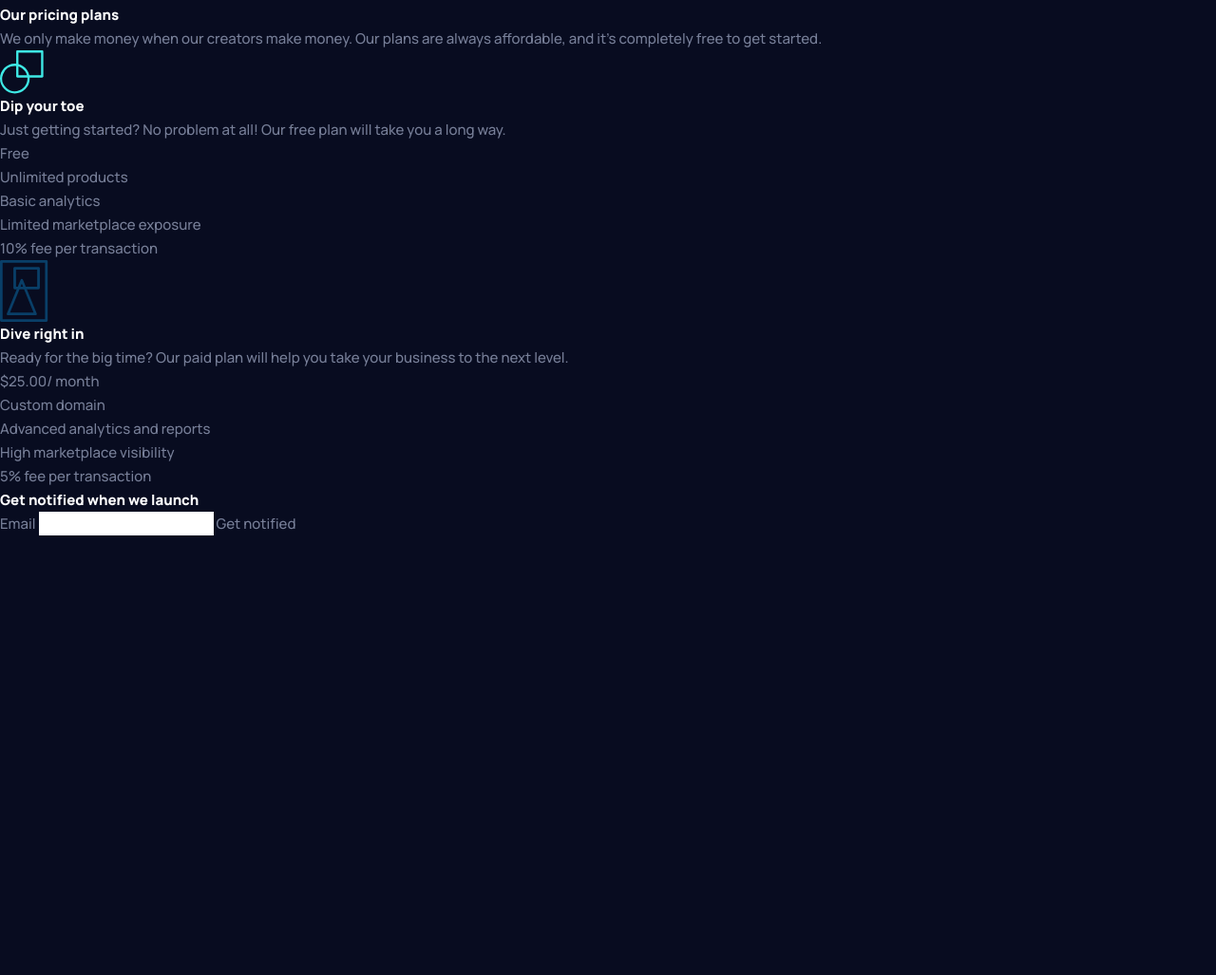
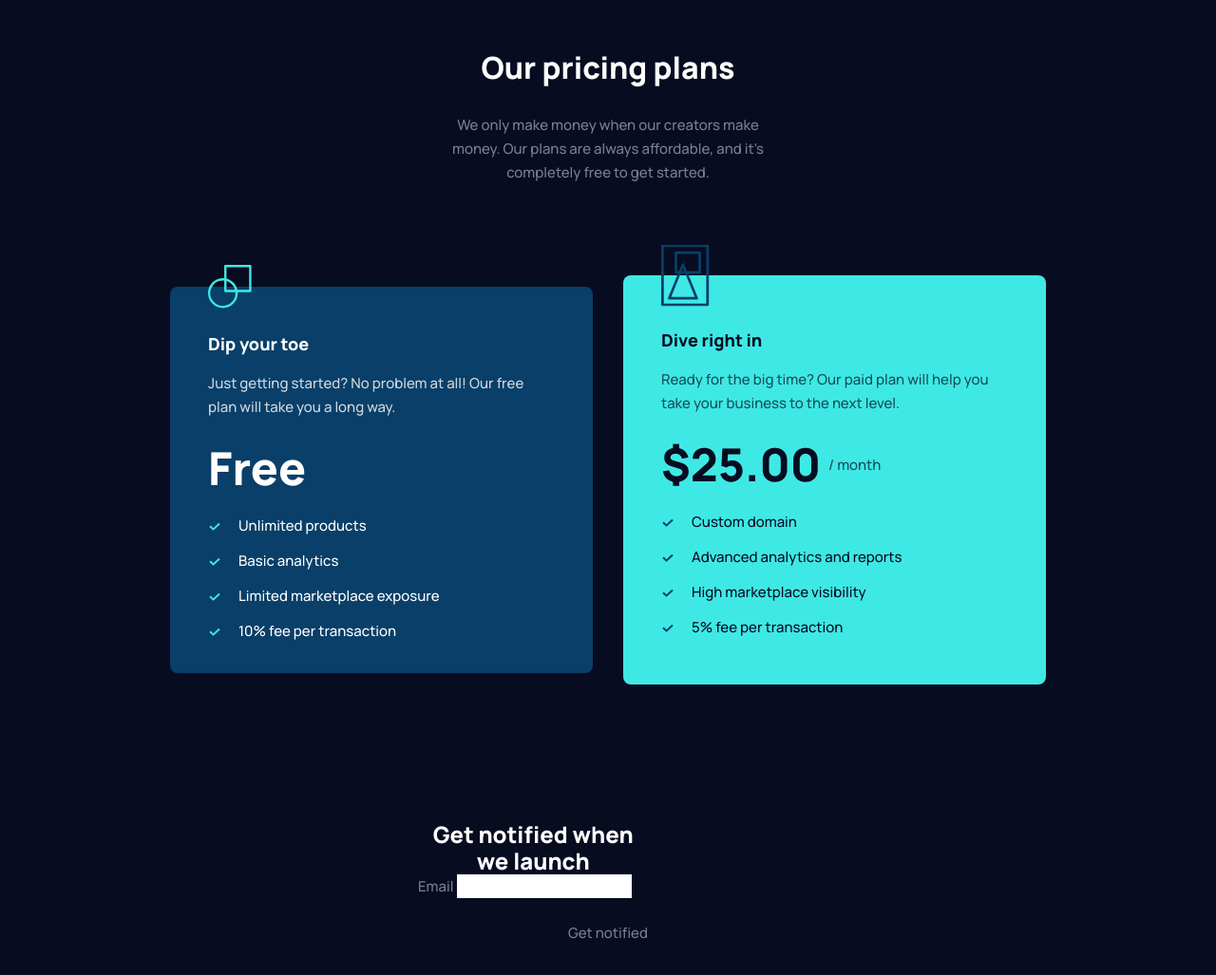
Before and after one commit to Dudeldups/FM-maker-landing-page, a website built with Vite: page index.html in a window 1280 px wide. Shown: the part 1396-2423 px from the top of the page at 95% size. Before the commit the page ends 1960 px from the top, so only its background shows below. Built offline with nearby package versions, Linux system fonts and the light colour scheme.

Commit message:
added bottom cards style

```diff
--- a/index.html
+++ b/index.html
@@ -144,71 +144,88 @@
         </ul>
       </section>
 
-      <section class="mt-36">
-        <h2>Our pricing plans</h2>
-        <p>
-          We only make money when our creators make money. Our plans are always
-          affordable, and it’s completely free to get started.
+      <section class="mt-36 lg:mt-48">
+        <div class="mx-auto px-6 text-center max-w-[28rem] md:px-10">
+          <h2 class="text-md lg:text-lg">Our pricing plans</h2>
+          <p class="mt-7">
+            We only make money when our creators make money. Our plans are
+            always affordable, and it’s completely free to get started.
           </p>
+        </div>
 
-        <div>
+        <div
+          class="flex flex-col gap-16 items-center mt-20 px-6 md:px-10 lg:mt-24 lg:flex-row lg:gap-8 lg:justify-center">
+          <div
+            class="pb-8 px-7 bg-blue text-white rounded-lg max-w-[27.8125rem] md:px-10">
             <img
-            class=""
+              class="absolute -translate-y-1/2"
               src="/assets/images/icon-free.svg"
               alt=""
               width="46"
               height="46"
               aria-hidden="true" />
-          <h3>Dip your toe</h3>
-          <p>
-            Just getting started? No problem at all! Our free plan will take you
-            a long way.
+            <h3 class="pt-12 text-sm">Dip your toe</h3>
+            <p class="mt-4 opacity-80">
+              Just getting started? No problem at all! Our free plan will take
+              you a long way.
             </p>
 
-          <span>Free</span>
+            <span class="mt-6 inline-block text-xl xs:text-2xl font-extrabold"
+              >Free</span
+            >
 
-          <ul>
-            <li>Unlimited products</li>
-            <li>Basic analytics</li>
-            <li>Limited marketplace exposure</li>
-            <li>10% fee per transaction</li>
+            <ul class="grid gap-3 mt-5 ml-4 list-image-checkmark-cyan md:ml-5">
+              <li class="pl-3">Unlimited products</li>
+              <li class="pl-3">Basic analytics</li>
+              <li class="pl-3">Limited marketplace exposure</li>
+              <li class="pl-3">10% fee per transaction</li>
             </ul>
           </div>
 
-        <div>
+          <div
+            class="pb-12 px-7 bg-cyan text-darkblue rounded-lg max-w-[27.8125rem] md:px-10">
             <img
-            class=""
+              class="absolute -translate-y-1/2"
               src="/assets/images/icon-paid.svg"
               alt=""
               width="51"
               height="65"
               aria-hidden="true" />
-          <h3>Dive right in</h3>
-          <p>
+            <h3 class="pt-14 text-sm text-darkblue">Dive right in</h3>
+            <p class="mt-4 mb-6 opacity-70">
               Ready for the big time? Our paid plan will help you take your
               business to the next level.
             </p>
 
-          <span>$25.00</span><span>/ month</span>
+            <span class="inline-block text-xl xs:text-2xl font-extrabold"
+              >$25.00</span
+            ><span class="opacity-70 inline-block -translate-y-3 ml-2"
+              >/ month</span
+            >
 
-          <ul>
-            <li>Custom domain</li>
-            <li>Advanced analytics and reports</li>
-            <li>High marketplace visibility</li>
-            <li>5% fee per transaction</li>
+            <ul class="grid gap-3 mt-5 ml-4 list-image-checkmark-blue md:ml-5">
+              <li class="pl-3">Custom domain</li>
+              <li class="pl-3">Advanced analytics and reports</li>
+              <li class="pl-3">High marketplace visibility</li>
+              <li class="pl-3">5% fee per transaction</li>
             </ul>
+          </div>
         </div>
       </section>
 
-      <section>
-        <h2>Get notified when we launch</h2>
-        <form action="">
+      <section class="mt-36 pb-20">
+        <div class="mx-auto max-w-[25rem]">
+          <h2 class="text-md text-center max-w-[15ch]">
+            Get notified when we launch
+          </h2>
+          <form action="" class="flex flex-col gap-6">
             <label for="email">
               Email
               <input type="email" id="email" name="email" />
             </label>
             <button type="submit">Get notified</button>
           </form>
+        </div>
       </section>
     </main>
 
```
Lines whose indentation alone changed are shown as unchanged.
